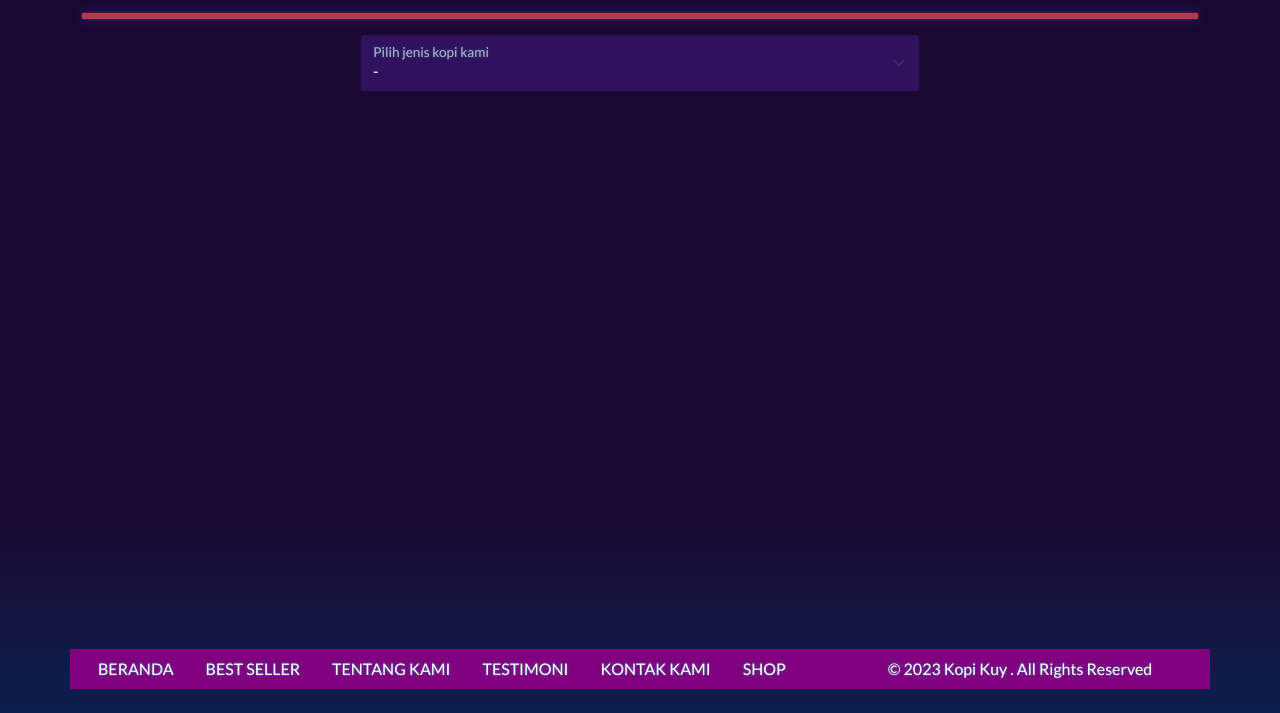
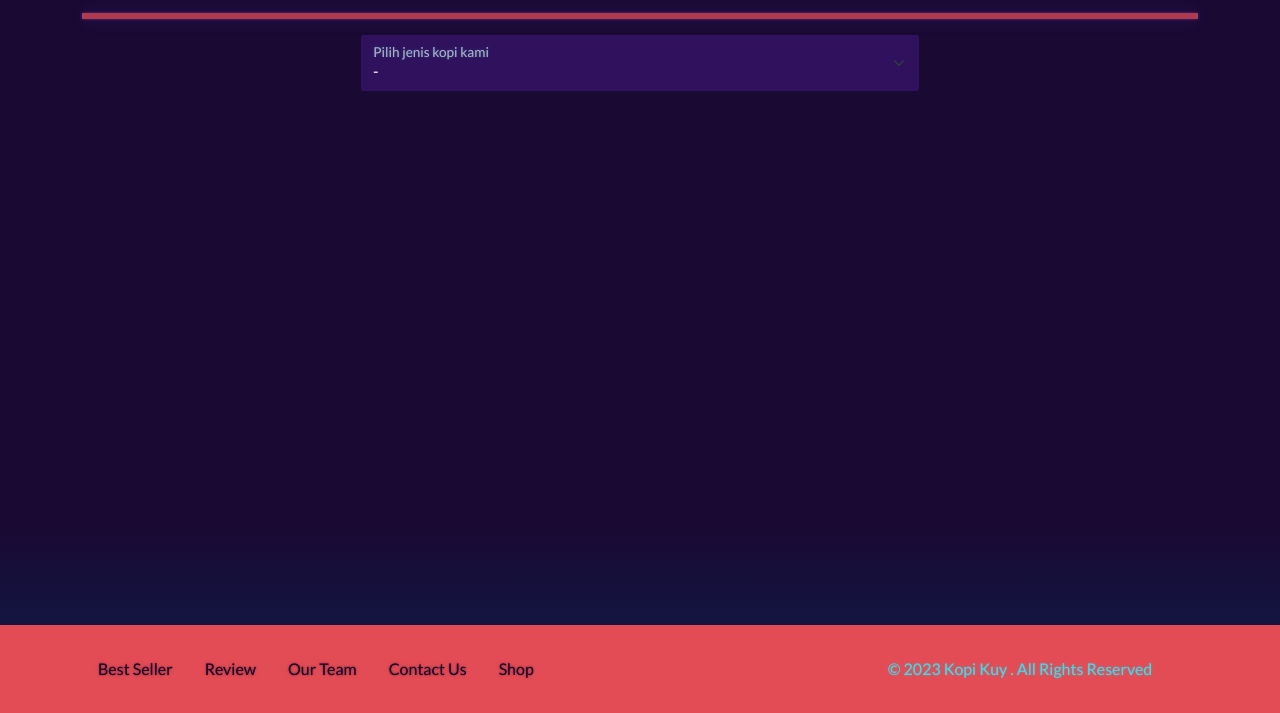
Before and after one commit to dinitarwiyanti/kopi-kuy, a plain HTML site: page produk2.html in a window 1280 px wide. Shown: the part 257-970 px from the top of the page. Drawn offline with Linux system fonts and the light colour scheme.

Commit message:
Update produk2.html

```diff
--- a/produk2.html
+++ b/produk2.html
@@ -79,33 +79,30 @@
         </div>
     </section>
 
-    <footer class="riki-block footer-small mt-5 py-4">
-        <div class="container" style="background-color: #800080">
+    <footer class="riki-block footer-small mt-5 py-4 text-light bg-danger">
+        <div class="container">
             <div class="row align-items-center">
                 <div class="col-12 col-md-8">
                     <ul class="nav justify-content-center justify-content-md-start">
                         <li class="nav-item active">
-                        <a class="nav-link" href="index.html#" style="color: white">BERANDA</a>
-                    </li>
-                    <li class="nav-item active">
-                        <a class="nav-link" href="index.html#best-seller" style="color: white">BEST SELLER</a>
+                            <a class="nav-link text-dark" href="index.html#best-seller">Best Seller</a>
                         </li>
                         <li class="nav-item">
-                        <a class="nav-link" href="index.html#our-team" style="color: white">TENTANG KAMI</a>
+                            <a class="nav-link text-dark" href="index.html#review">Review</a>
                         </li>
                         <li class="nav-item">
-                        <a class="nav-link" href="index.html#review" style="color: white">TESTIMONI</a>
+                            <a class="nav-link text-dark" href="index.html#our-team">Our Team</a>
                         </li>
                         <li class="nav-item">
-                        <a class="nav-link" href="index.html#contact-us" style="color: white">KONTAK KAMI</a>
+                            <a class="nav-link text-dark" href="index.html#contact-us">Contact Us</a>
                         </li>
                         <li class="nav-item">
-                        <a class="nav-link" href="produk2.html" style="color: white">SHOP</a>
+                            <a class="nav-link text-dark" href="index.html#shop">Shop</a>
                         </li>
                     </ul>
                 </div>
 
-                <div class="col-12 col-md-4 mt-4 mt-md-0 text-center text-md-right" style="color: white">
+                <div class="col-12 col-md-4 mt-4 mt-md-0 text-center text-md-right">
                     &copy; 2023 Kopi Kuy . All Rights Reserved
                 </div>
             </div>
```
Lines whose indentation alone changed are shown as unchanged.
